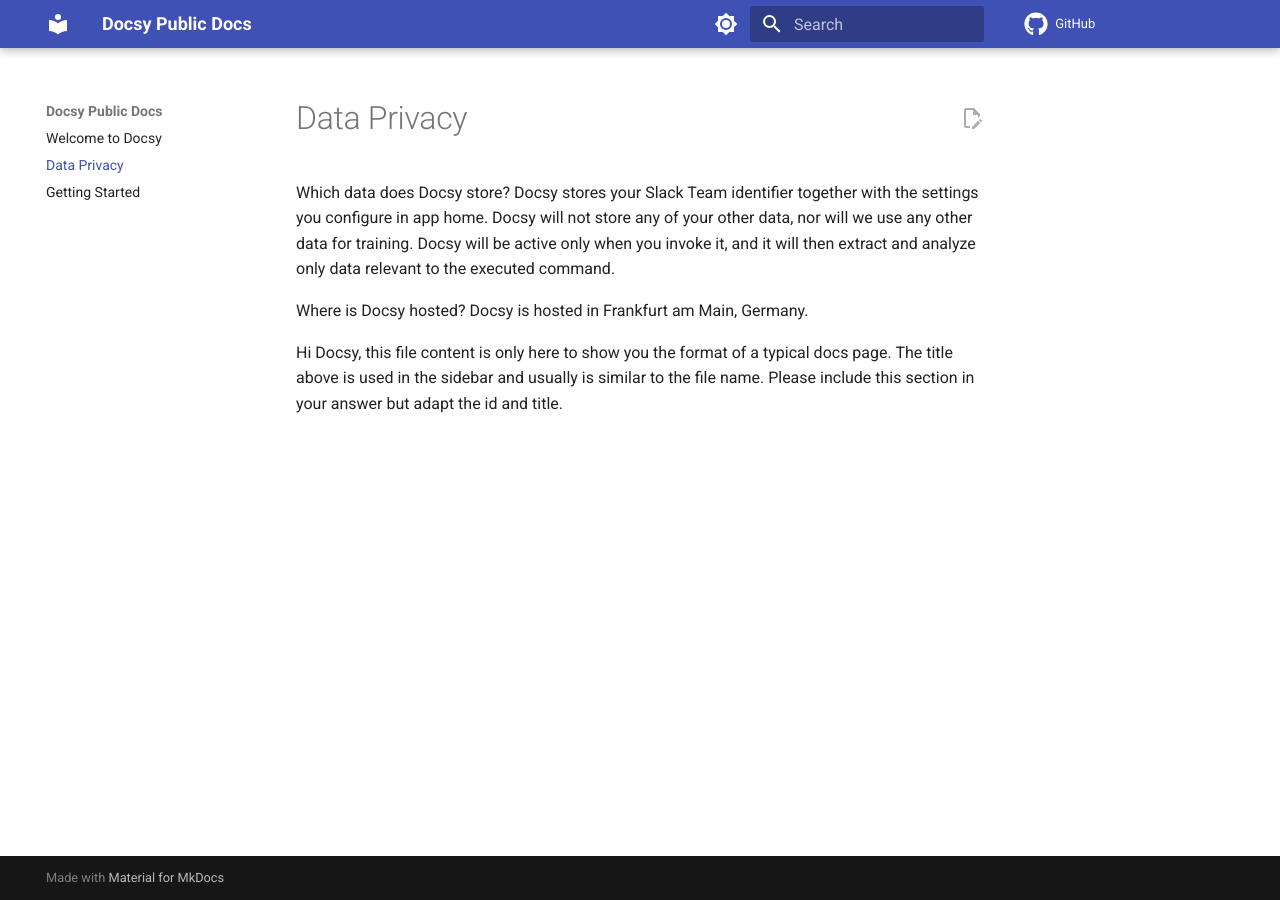
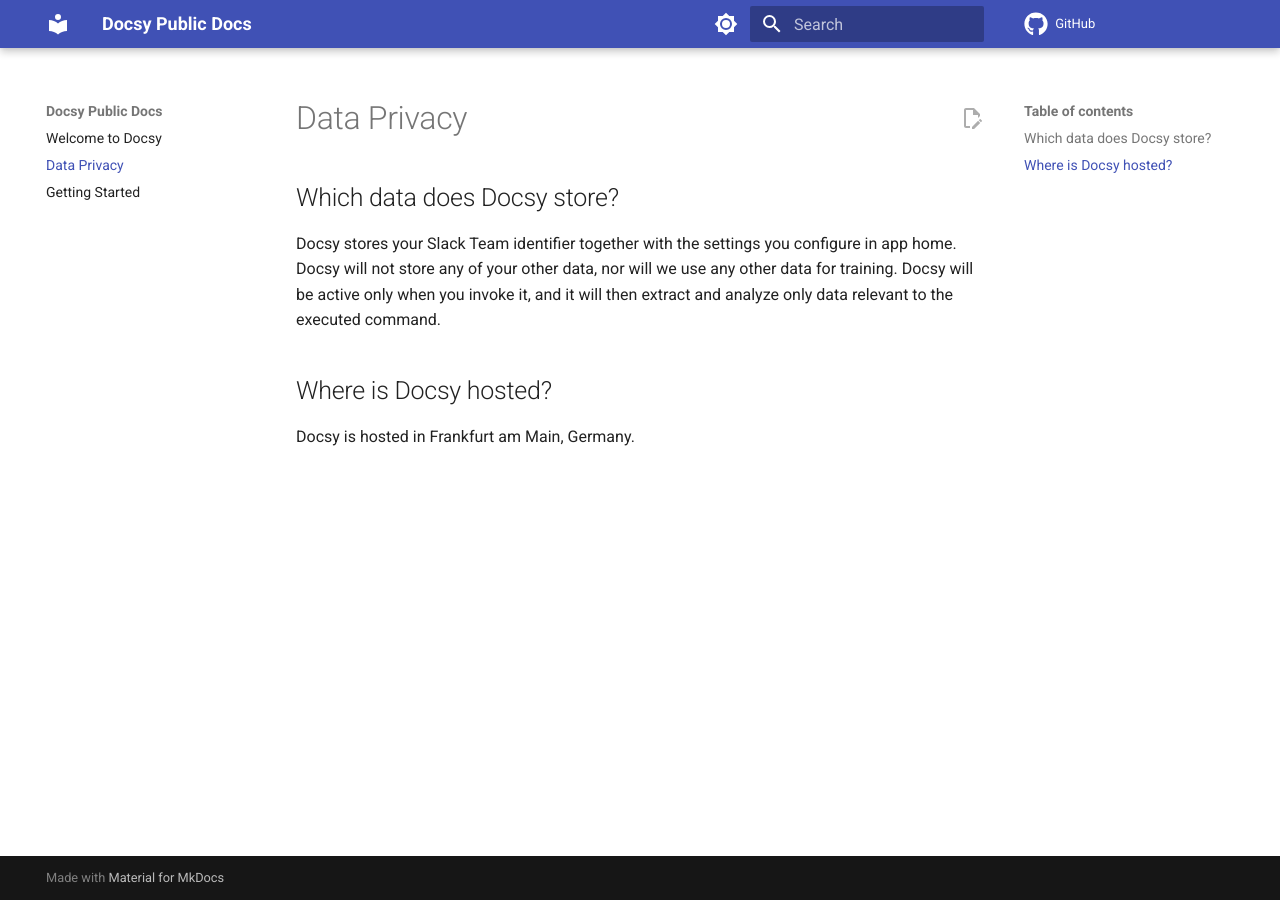
Before and after one commit to getdocsy/docs, an MkDocs documentation site: the page built from docs/data-privacy.md, in a window 1280 px wide. Built offline with MkDocs 1.6.1 and Material for MkDocs 9.7.7, drawn with Linux system fonts in a browser that asks for light colours; comment, search, counter and statistics services are not loaded.

Commit message:
remove metadata

```diff
--- a/docs/data-privacy.md
+++ b/docs/data-privacy.md
@@ -1,12 +1,7 @@
----
-id: docsy.data-privacy
-title: Data Privacy
----
+# Data Privacy
 
-Which data does Docsy store?
+## Which data does Docsy store?
 Docsy stores your Slack Team identifier together with the settings you configure in app home. Docsy will not store any of your other data, nor will we use any other data for training. Docsy will be active only when you invoke it, and it will then extract and analyze only data relevant to the executed command.
 
-Where is Docsy hosted?
+## Where is Docsy hosted?
 Docsy is hosted in Frankfurt am Main, Germany.
-
-Hi Docsy, this file content is only here to show you the format of a typical docs page. The title above is used in the sidebar and usually is similar to the file name. Please include this section in your answer but adapt the id and title.
```
